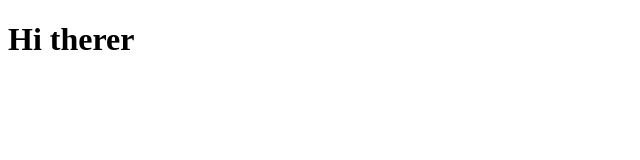
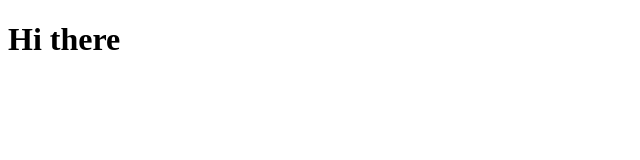
Before and after one commit to jueklu/compile-and-deploy-go-webserver-container, a plain HTML site: page golang-source-code/views/index.html in a window 1280 px wide. Shown: the full height of the page, 0-640 px from the left. Drawn offline with Linux system fonts and the light colour scheme.

Commit message:
Typo Correction

```diff
--- a/golang-source-code/views/index.html
+++ b/golang-source-code/views/index.html
@@ -6,7 +6,7 @@
 </head>
 
 <body>
-	<h1>Hi therer</h1>
+	<h1>Hi there</h1>
 </body>
 
 </html>
```
